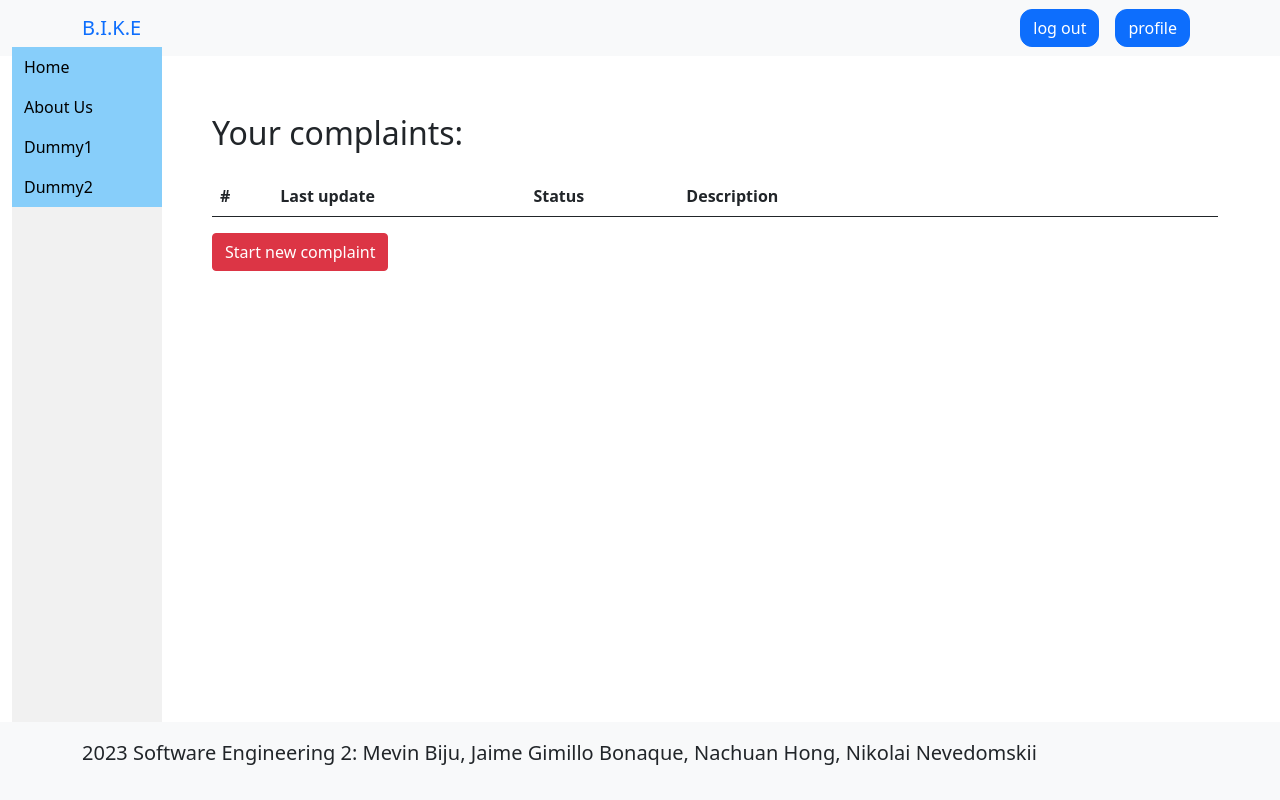
After one commit to Gogetanks/Bike_Res, a Django app: page /complaints/ in a window 1280 px wide. The commit adds this page. Run offline with Django 4.2, Linux system fonts and the light colour scheme; a user stored in the database is signed in; data comes from the database, SQL or seed files in the repository; both versions use the stored data as it was after the commit; lists and menus that the app fills with data are empty.

Commit message:
Created models for complaints. Some of the frontend also added.

```diff
--- a/bike/models.py
+++ b/bike/models.py
@@ -52,3 +52,28 @@ class Reservation(models.Model):
     def __str__(self):
         return ', '.join([bike.name for bike in self.bikes.all()]) +\
                ' [' + str(self.requestDate.strftime('%Y-%m-%d %H:%m')) + ']'
+
+class Complaint(models.Model):
+    id = models.UUIDField(primary_key=True, default=uuid.uuid4, editable=False)
+    lastUpdate = models.DateTimeField(default=now)
+    customer = models.ForeignKey(User, related_name='complaint', on_delete=models.CASCADE)
+    description = models.CharField(max_length=256)
+    status = models.CharField(
+        _('status'), default=ComplaintStatus.OPENED, choices=ComplaintStatus.choices(), max_length=32
+    )
+
+    class Meta:
+        ordering = ['-lastUpdate']
+
+    def __str__(self):
+        return self.customer.username + ' (' + str(self.id) + ')'
+
+class Comment(models.Model):
+    id = models.UUIDField(primary_key=True, default=uuid.uuid4, editable=False)
+    content = models.TextField()
+    time = models.DateTimeField(default=now)
+    complaint = models.ForeignKey(Complaint, related_name='comment', on_delete=models.CASCADE)
+    user = models.ForeignKey(User, related_name='comment', on_delete=models.CASCADE)
+
+    def __str__(self):
+        return self.user.username + ' (' + str(self.id) + ')'
--- a/bike/urls.py
+++ b/bike/urls.py
@@ -3,17 +3,17 @@ from . import views
 
 urlpatterns = [
     path('', views.home_request, name='home'),
-    #user's authentication & things
+    # user's authentication & things
     path('login/', views.login_request, name='login'),
     path('logout/', views.logout_request, name='logout'),
     path('register/', views.register_request, name='register'),
     path('profile/<username>', views.profile_request, name='profile'),
     path('edit_profile/', views.edit_profile_request, name='edit_profile'),
     path('delete_account/', views.delete_account_request, name='delete_account'),
-    #worker pages
+    # worker pages
     path('worker/', views.worker_main_request, name='worker'),
     path('worker/account_management', views.account_management_request, name='account_management'),
-    #worker's account management
+    # worker's account management
     path('deactivate-user/<int:user_id>/', views.deactivate_user, name='deactivate_user'),
     path('delete-user/<int:user_id>/', views.delete_user, name='delete_user'),
 
@@ -21,7 +21,7 @@ urlpatterns = [
     path('bikes/', views.bikes, name='bikes'),
     path('reserve/', views.reserve, name='reserve'),
     path('payment/', views.payment, name='payment'),
-    path('complaint/', views.complaint, name='bikes'),
-
-
+    path('complaints/', views.complaints_request, name='complaints'),
+    path('complaints/<uuid:complaint_id>/', views.complaint_request, name='complaint'),
+    path('complaints/new/', views.new_complaint_request, name='new_complaint'),
 ]
--- a/bike/views.py
+++ b/bike/views.py
@@ -4,7 +4,7 @@ from django.contrib.auth import authenticate, login, logout
 from django.contrib.auth.models import Group
 from django.contrib import messages
 from .forms import LoginForm, RegisterForm, EditProfileForm
-from .models import User
+from .models import User, Complaint
 
 
 # ---- #
@@ -93,7 +93,7 @@ def account_management_request(request):
 
         users = User.objects.all()
         groups = Group.objects.all()
-        return render(request, 'worker/account_management.html',{'users': users, 'groups': groups})
+        return render(request, 'worker/account_management.html', {'users': users, 'groups': groups})
     return redirect('home')
 
 def deactivate_user(request, user_id):
@@ -124,6 +124,29 @@ def reserve(request):
 def payment(request):
     return render(request, 'payment.html')
 
+# ---------- #
+# COMPLAINTS #
+# ---------- #
+def complaints_request(request):
+    if not request.user.is_authenticated:
+        return redirect('login')
 
-def complaint(request):
-    return render(request, 'complaint.html')
+    return render(request, 'complaints/complaints.html',
+                  {'complaints': Complaint.objects.filter(customer=request.user)})
+
+def complaint_request(request, complaint_id):
+    if not request.user.is_authenticated:
+        return redirect('login')
+
+    if not Complaint.objects.filter(customer=request.user, id=complaint_id).exists():
+        messages.error(request, 'Invalid complaint')
+        return redirect('complaints')
+
+    return render(request, 'complaints/complaint.html',
+                  {'complaint': Complaint.objects.get(id=complaint_id)})
+
+def new_complaint_request(request):
+    if not request.user.is_authenticated:
+        return redirect('login')
+
+    return render(request, 'complaints/new_complaint.html')
--- a/templates/accounts/profile.html
+++ b/templates/accounts/profile.html
@@ -36,6 +36,9 @@
 						class="btn btn-danger"
                     	onclick="return confirm('Are you sure you want to delete this account?')">
 						Delete Account</a>
+					<a href="{% url 'complaints' %}"
+						class="btn btn-warning">
+						My Complaints</a>
 				</div>
 			</th>
 		</tr>
--- a/templates/complaint.html
+++ /dev/null
@@ -1,5 +0,0 @@
-{% extends 'base.html' %}
-{% block content %}
-
-
-{% endblock %}
--- /dev/null
+++ b/templates/complaints/complaint.html
@@ -0,0 +1,4 @@
+{% extends 'base.html' %}
+
+{% block content %}
+{% endblock %}
--- /dev/null
+++ b/templates/complaints/complaints.html
@@ -0,0 +1,42 @@
+{% extends 'base.html' %}
+
+{% block content %}
+	<div class="container mt-5">
+    <div class="row justify-content-center">
+	<div class="col-md-15">
+	<h2 class="mb-4">Your complaints:</h2>
+	<table class="table table-hover">
+  		<thead>
+    		<tr>
+      			<th scope="col">#</th>
+      			<th scope="col">Last update</th>
+      			<th scope="col">Status</th>
+				<th class="w-50" scope="col">Description</th>
+				<th scope="col"></th>
+    		</tr>
+  		</thead>
+  		<tbody>
+			{% for complaint in complaints %}
+				{% if complaint.status != 'CLOSED' %}
+				<tr class="
+					{% if complaint.status == 'OPENED' %} table-warning
+					{% else %} table-success
+					{% endif %}">
+					<td>{{ forloop.counter }}</td>
+					<td>{{ complaint.lastUpdate }}</td>
+					<td>{{ complaint.status }}</td>
+					<td>{{ complaint.description }}</td>
+					<td><a href="{% url 'complaint' complaint.id %}">Access</a></td>
+				</tr>
+				{% endif %}
+			{%  endfor %}
+  		</tbody>
+	</table>
+	<a href="{% url 'new_complaint' %}"
+	   class="btn btn-danger">
+		Start new complaint
+	</a>
+	</div>
+	</div>
+	</div>
+{% endblock %}
--- /dev/null
+++ b/templates/complaints/new_complaint.html
@@ -0,0 +1,4 @@
+{% extends 'base.html' %}
+
+{% block content %}
+{% endblock %}
--- a/templates/worker/account_management.html
+++ b/templates/worker/account_management.html
@@ -7,7 +7,7 @@
 <h1>All Users</h1>
 <div class="table-responsive">
 <table class="table table-striped table-hover">
-  <thead  class="bg-primary text-white">
+  <thead class="bg-primary text-white">
     <tr>
       <th>User ID</th>
       <th>Username</th>
```
Also changed, not shown: bike/admin.py (+8 -0 lines), bike/enums.py (+9 -0 lines), db.sqlite3.
